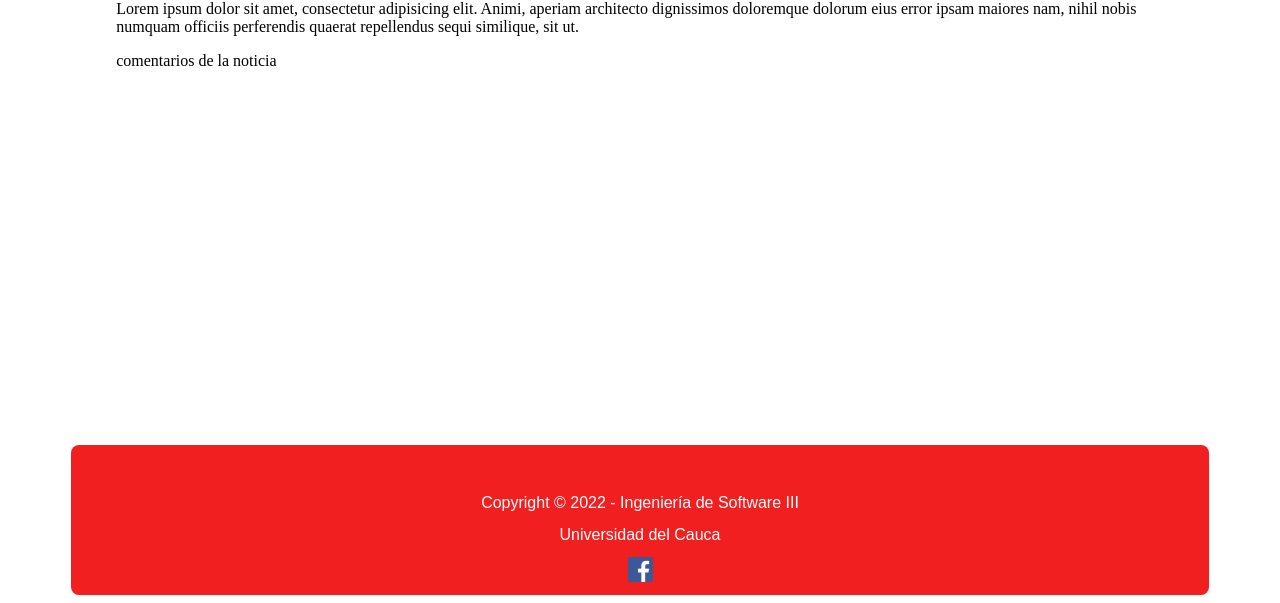
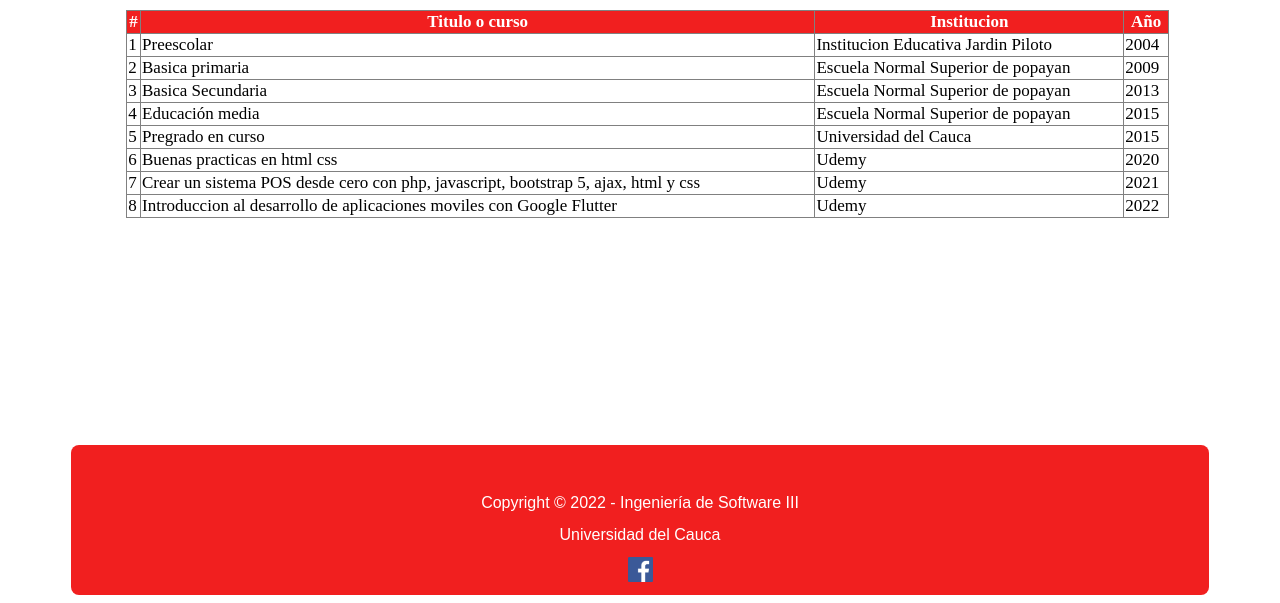
Before and after one commit to adriantor1/LAB2_ISW3_WEB_PERSONAL, a plain HTML site: page estudios.html in a window 1280 px wide. Shown: the part 366-969 px from the top of the page. Drawn offline with Linux system fonts and the light colour scheme.

Commit message:
practica terminada

```diff
--- a/estilos/styles.css
+++ b/estilos/styles.css
@@ -22,7 +22,9 @@
     color:#FFFFFF;
     font: normal 20px arial;
 }
-
+p{
+    font-size: 17px;
+}
 /*Ids*/
 
 #cabecera{
@@ -153,3 +155,33 @@
     justify-content: center;
     align-items: center;
 }
+.centrado{
+    text-align: center;
+}
+.tabla {
+    border-collapse: collapse;
+    table-layout: auto;
+    width: 100%;
+    font-size: 17px;
+}
+tr, td, th{ border: 1px solid grey;}
+th{
+    background-color: #f11f1f;
+    color: white;
+}
+.titulo-lista{
+    font-size: 20px;
+}
+.item-lista{
+    padding-top:5px;
+    padding-bottom: 5px;
+    font-size: 17px;
+}
+.formulario-contacto,input{
+    text-align: center;
+    margin-top:5px;
+    margin-bottom:5px;
+}
+.formulario-contacto{
+    border: 1px solid grey;
+}
--- a/estudios.html
+++ b/estudios.html
@@ -27,14 +27,66 @@
 
         <section id="container">
             <section id="contenidoPrin">
-                <article id="articulo1">
-                    <header id="titulo">
-                        <h3>Introducción</h3>
+                <article class="articulo1">
+                    <header class="titulo">
+                        <h3>Estudios</h3>
                     </header>
-                    <p>Lorem ipsum dolor sit amet, consectetur adipisicing elit. Animi, aperiam architecto dignissimos doloremque dolorum eius error ipsam maiores nam, nihil nobis numquam officiis perferendis quaerat repellendus sequi similique, sit ut.</p>
-                    <footer>
-                        <p>comentarios de la noticia</p>
-                    </footer>
+                    <table class="tabla">
+                        <tr>
+                            <th>#</th>
+                            <th>Titulo o curso</th>
+                            <th>Institucion</th>
+                            <th>Año</th>
+                        </tr>
+                        <tr>
+                            <td>1</td>
+                            <td>Preescolar</td>
+                            <td>Institucion Educativa Jardin Piloto</td>
+                            <td>2004</td>
+                        </tr>
+                        <tr>
+                            <td>2</td>
+                            <td>Basica primaria</td>
+                            <td>Escuela Normal Superior de popayan</td>
+                            <td>2009</td>
+                        </tr>
+                        <tr>
+                            <td>3</td>
+                            <td>Basica Secundaria</td>
+                            <td>Escuela Normal Superior de popayan</td>
+                            <td>2013</td>
+                        </tr>
+                        <tr>
+                            <td>4</td>
+                            <td>Educación media</td>
+                            <td>Escuela Normal Superior de popayan</td>
+                            <td>2015</td>
+                        </tr>
+                        <tr>
+                            <td>5</td>
+                            <td>Pregrado en curso</td>
+                            <td>Universidad del Cauca</td>
+                            <td>2015</td>
+                        </tr>
+                        <tr>
+                            <td>6</td>
+                            <td>Buenas practicas en html css</td>
+                            <td>Udemy</td>
+                            <td>2020</td>
+                        </tr>
+                        <tr>
+                            <td>7</td>
+                            <td>Crear un sistema POS desde cero con php, javascript, bootstrap 5, ajax, html y css</td>
+                            <td>Udemy</td>
+                            <td>2021</td>
+                        </tr>
+                        <tr>
+                            <td>8</td>
+                            <td>Introduccion al desarrollo de aplicaciones moviles con Google Flutter</td>
+                            <td>Udemy</td>
+                            <td>2022</td>
+                        </tr>
+                    </table>
                 </article>
             </section>
         </section>
```
Also changed, not shown: contacto.html (+13 -9 lines), pasatiempos.html (+15 -12 lines), proyectos.html (+18 -7 lines).
